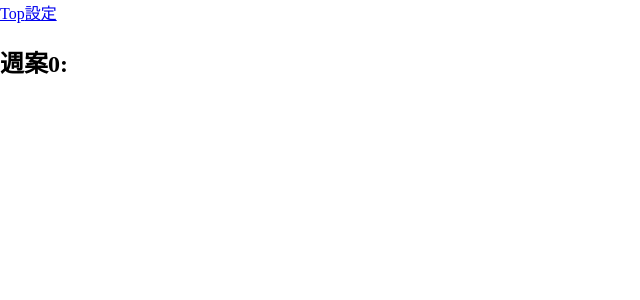
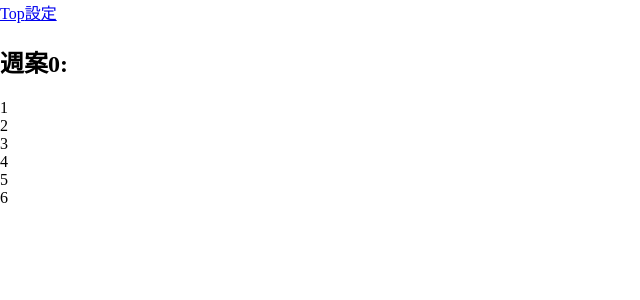
Before and after one commit to ryo4004/school-timetable, a React (Vite) app: page /1 in a window 1280 px wide. Shown: the top 300 px of the page, without its empty margins (0-640 px from the left). Built offline with nearby package versions, Linux system fonts and the light colour scheme.

Commit message:
時間割を表示する

```diff
--- a/src/features/Timetable/Timetable.module.scss
+++ b/src/features/Timetable/Timetable.module.scss
@@ -1,4 +1,6 @@
 .timetable {
-  display: grid;
-  grid-template-columns: repeat(8, 1fr);
+  & > div:first-of-type {
+    display: grid;
+    grid-template-columns: repeat(8, 1fr);
+  }
 }
--- a/src/features/Timetable/Timetable.tsx
+++ b/src/features/Timetable/Timetable.tsx
@@ -29,6 +29,7 @@ export const Timetable = () => {
         週案{weekCount}: {week?.note}
       </h2>
       <div className={styles.timetable}>
+        <div>
           <div></div>
           {weekDays.map((date) => {
             const dateTime = DateTime.fromISO(date.date)
@@ -39,6 +40,25 @@ export const Timetable = () => {
             )
           })}
         </div>
+        <div>
+          {timetable.config.classes.map((classItem) => {
+            return (
+              <div key={classItem.id}>
+                <div>{classItem.name}</div>
+                {weekDays.map((date) => {
+                  const item = date.classes[classItem.id]
+                  return (
+                    <div key={date.date}>
+                      <div>{item.subject}</div>
+                      <div>{item.note}</div>
+                    </div>
+                  )
+                })}
+              </div>
+            )
+          })}
+        </div>
+      </div>
     </div>
   )
 }
```
Lines whose indentation alone changed are shown as unchanged.
